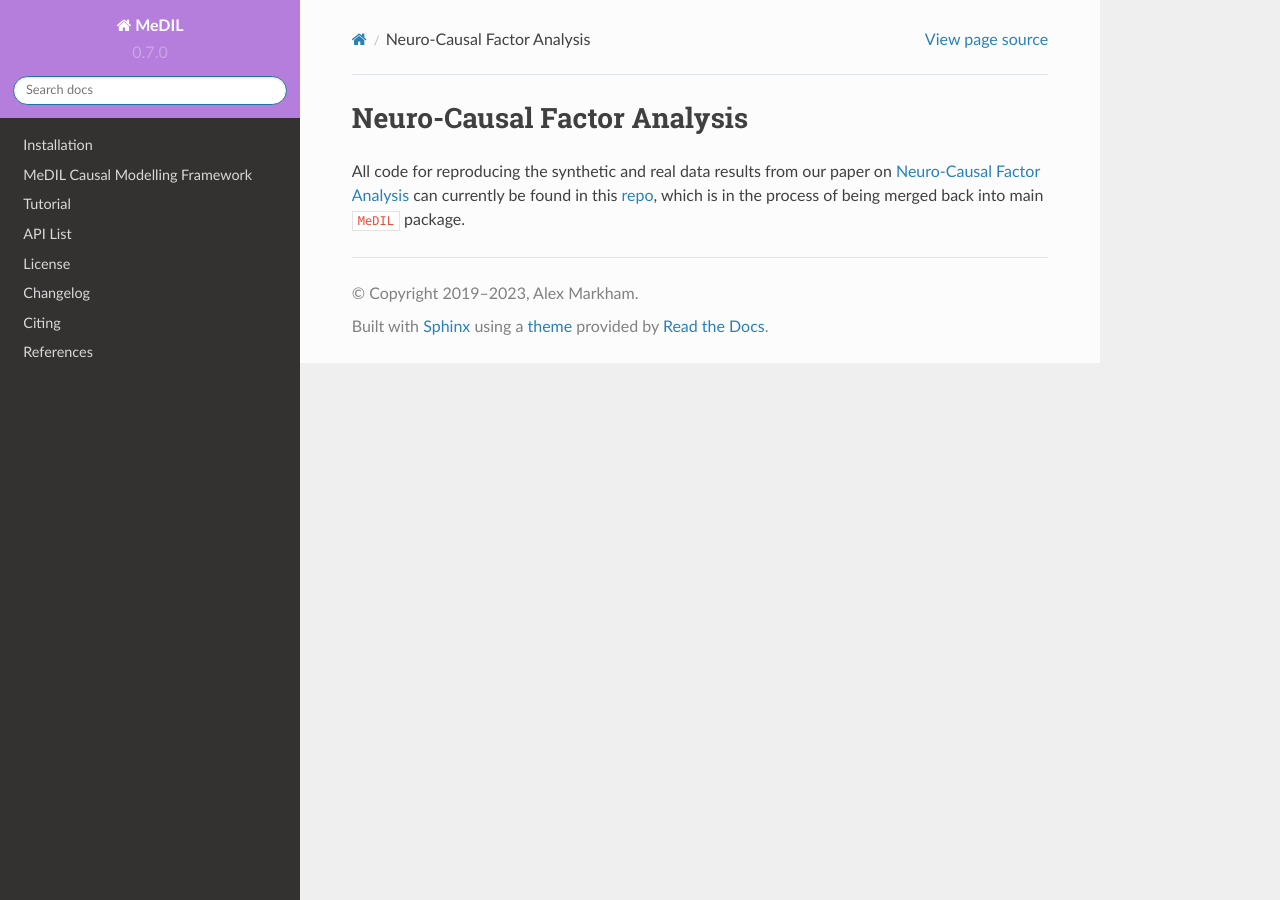
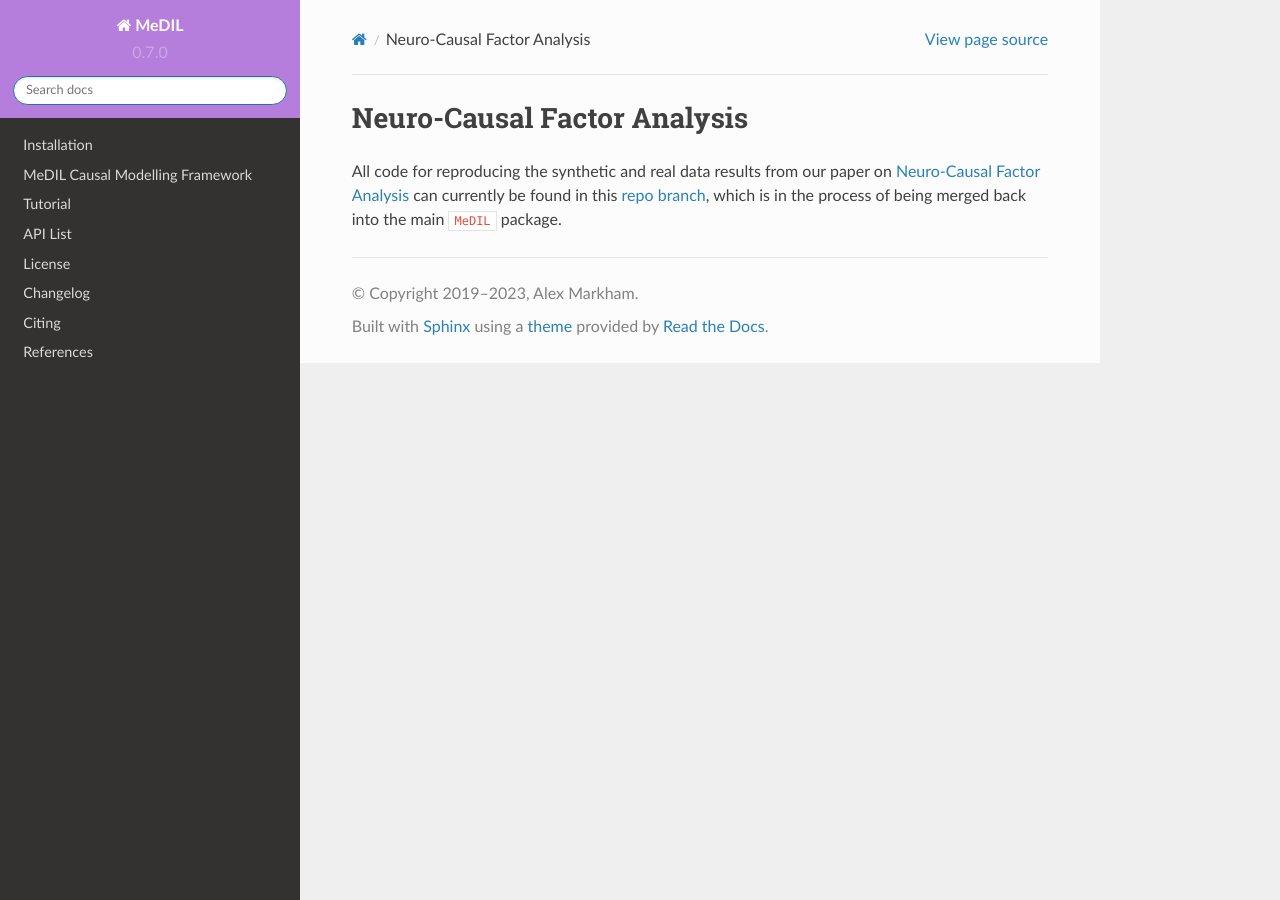
Before and after one commit to Alex-Markham/medil, a Sphinx documentation site: the page built from docs/ncfa.rst, in a window 1280 px wide. Built offline with Sphinx 7.4.7 and the Read the Docs theme 2.0.0, drawn with Linux system fonts in a browser that asks for light colours.

Commit message:
updated arxiv and branch link for ncfa

```diff
--- a/docs/ncfa.rst
+++ b/docs/ncfa.rst
@@ -1,4 +1,4 @@
 Neuro-Causal Factor Analysis
 ============================
 
-All code for reproducing the synthetic and real data results from our paper on `Neuro-Causal Factor Analysis <https://arxiv.org>`_ can currently be found in this `repo <https://github.com/JerryLiuMY/MeDIL_dev/>`_, which is in the process of being merged back into main ``MeDIL`` package.
+All code for reproducing the synthetic and real data results from our paper on `Neuro-Causal Factor Analysis <https://arxiv.org/abs/2305.19802>`_ can currently be found in this `repo branch <https://gitlab.com/alex-markham/medil/-/tree/develop>`_, which is in the process of being merged back into the main ``MeDIL`` package.
```
